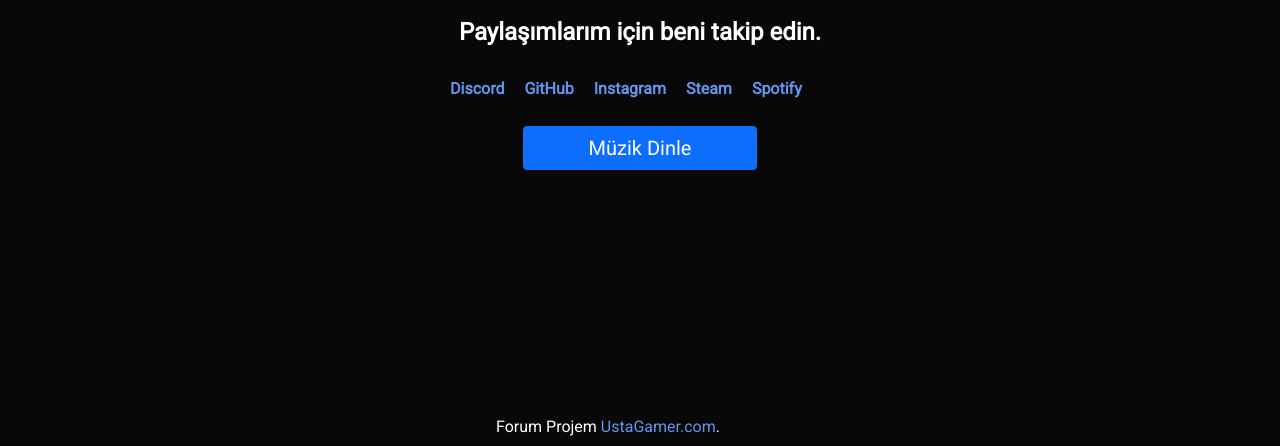
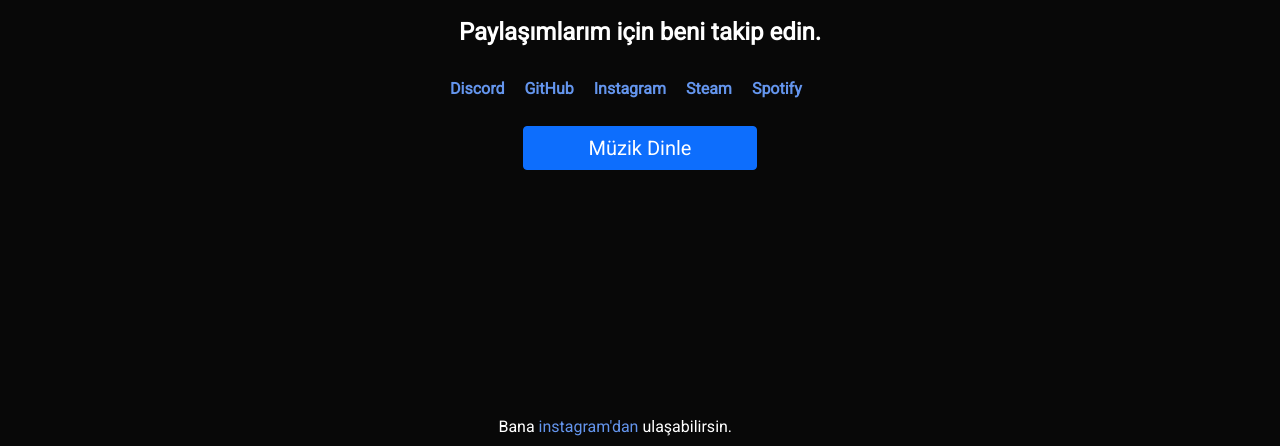
Before and after one commit to semoizm/semoizm.github.io, a plain HTML site: page index.html in a window 1280 px wide. Shown: the part 354-800 px from the top of the page. Drawn offline with nearby package versions, Linux system fonts and the light colour scheme.

Commit message:
Update index.html

```diff
--- a/index.html
+++ b/index.html
@@ -42,7 +42,7 @@
             <source src='./public/rick.mp3' type='audio/mpeg'>
           </audio>
           <button onClick='audio()' class='btn btn-primary mx-auto col-7 mt-10 fs-5' id='play-button' type='button'>Müzik Dinle</button>
-          <footer>Forum Projem <a class='link' target='_blank' href='https://UstaGamer.com'>UstaGamer.com</a>.</footer>
+          <footer>Bana <a class='link' target='_blank' href='https://instagram.com/Semoizm'>instagram'dan</a> ulaşabilirsin.</footer>
         </div>
     </div>
   </div>
```
